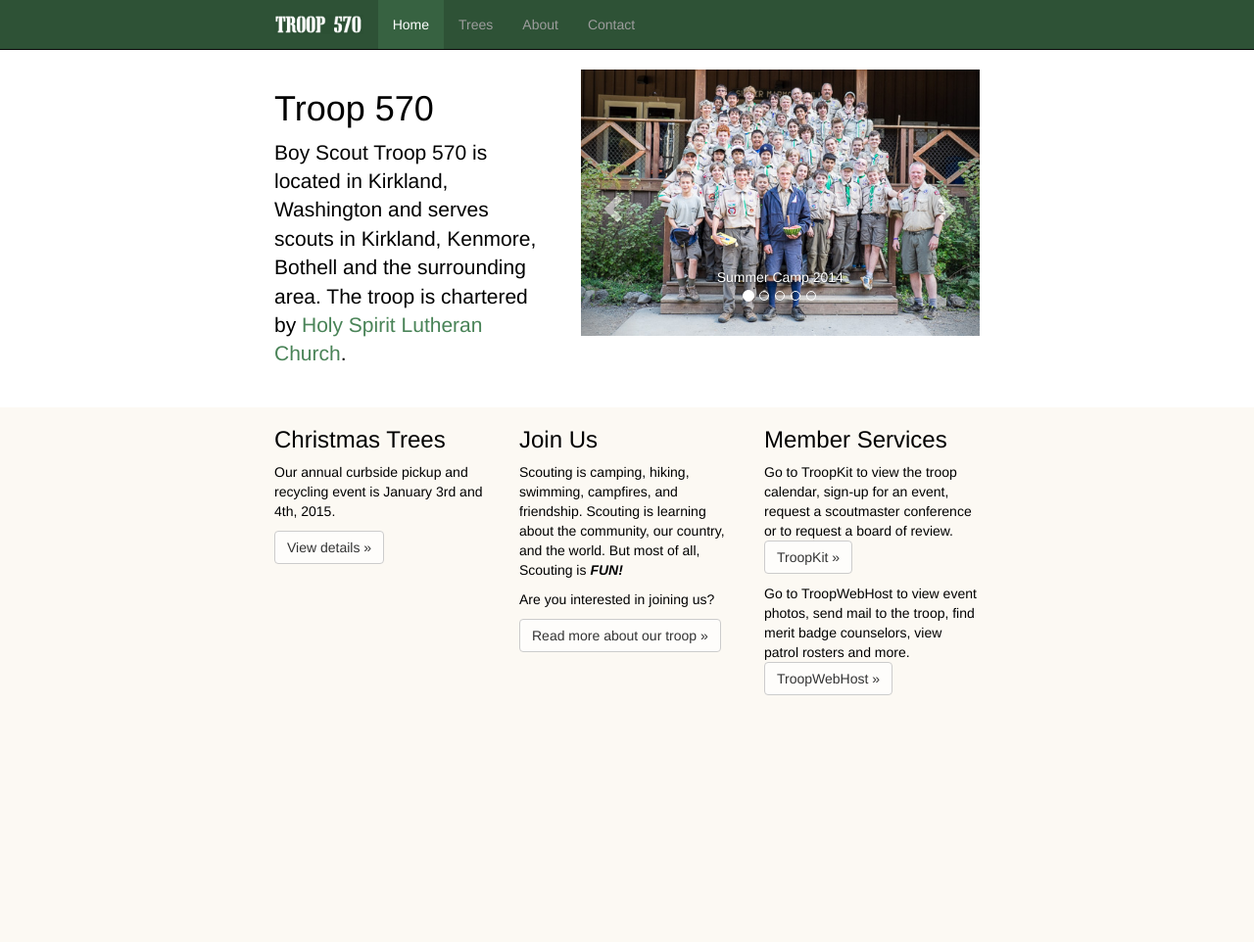
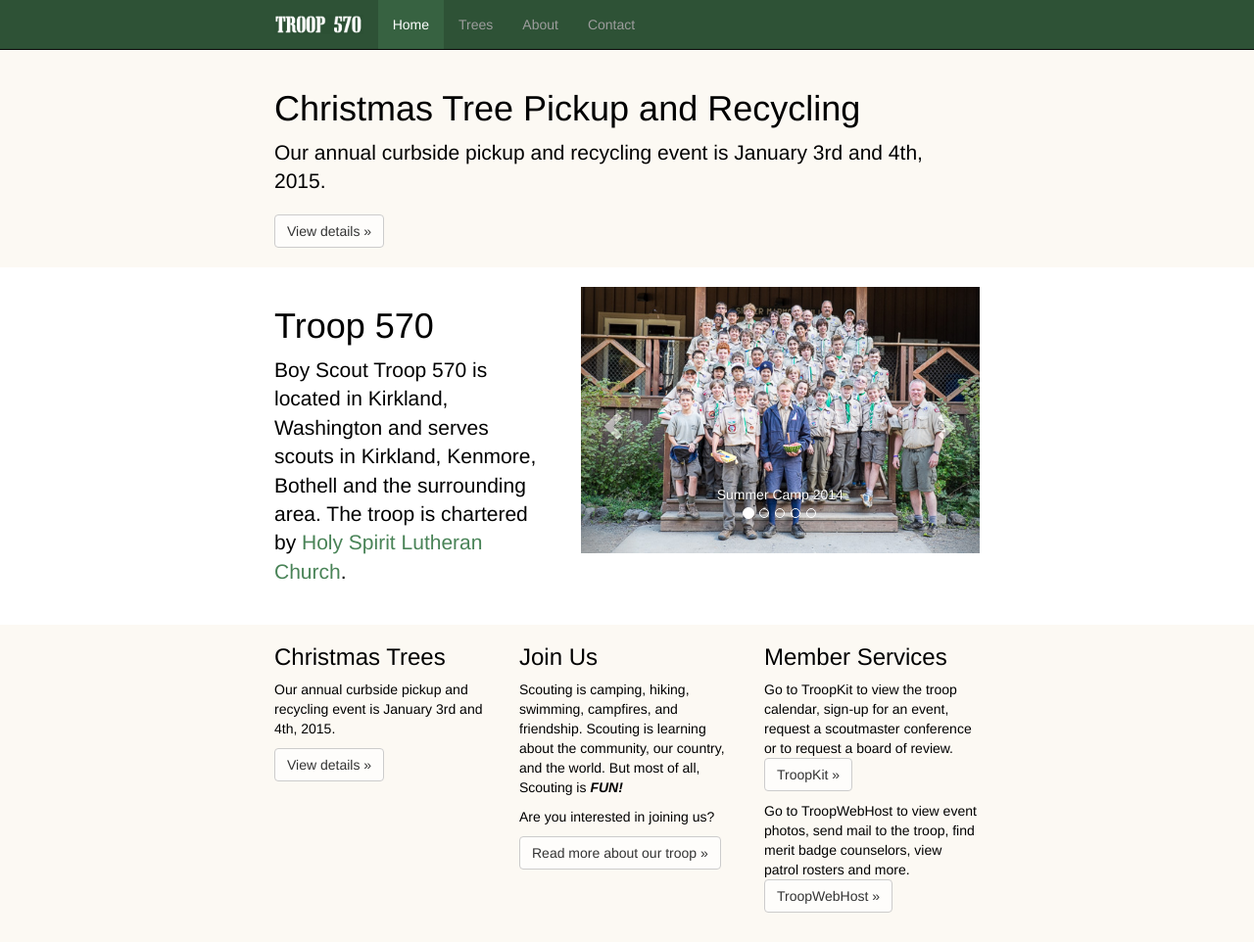
Before and after one commit to troop570/troop570.github.io, a Jekyll site: the page built from index.html, in a window 1280 px wide. Shown: the whole page at 98% size. Built offline with Jekyll 4.4.1, drawn with Linux system fonts in a browser that asks for light colours; nearby versions of some CDN libraries; before the commit the page ends 900 px from its top, so only the background shows below that.

Commit message:
Add hero for trees.

```diff
--- a/index.html
+++ b/index.html
@@ -13,6 +13,14 @@ slides:
 - image: /images/2014greenwater.jpg
   title: Backpacking at Greenwater Lakes
 ---
+<div class="container">
+<div class="hero-unit" style="margin-bottom: 40px">
+  <h1>Christmas Tree Pickup and Recycling</h1>
+  <p class="lead">Our annual curbside pickup and recycling event is January 3rd and 4th, 2015.
+  <p><a class="btn btn-default" href="/trees/">View details &raquo;</a></p>
+</div>
+</div>
+
 <div class="topbox">
   <div class="container">
     <div class="row">
```
